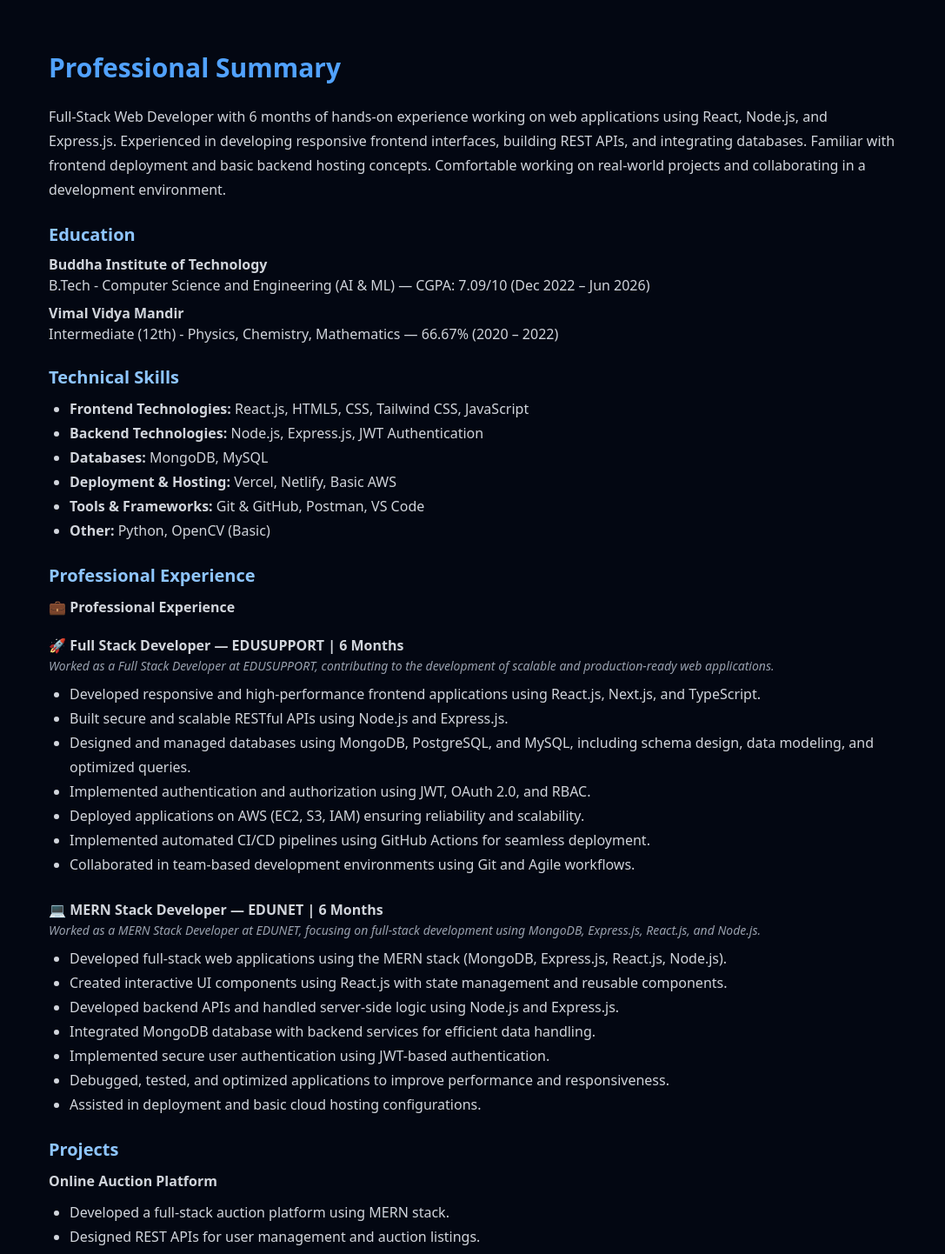
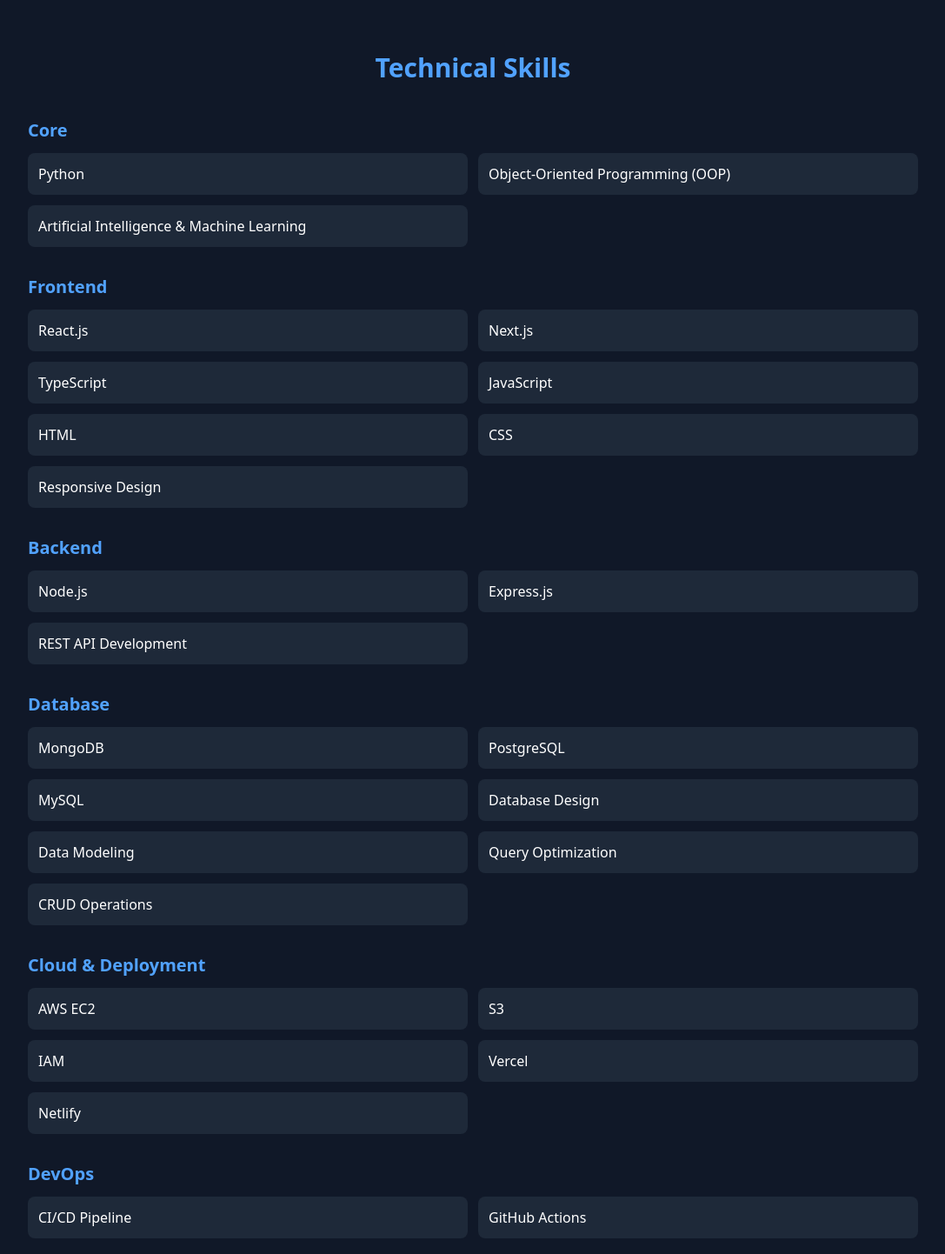
Before and after one commit to vishalgupta9792/Vishal_Portfolio, a React (Vite) app: page / in a window 1280 px wide. Shown: the part 1320-2762 px from the top of the page at 87% size, without its empty margins (96-1183 px from the left). Built offline with nearby package versions, Linux system fonts and the light colour scheme.

Commit message:
Remove Resume component and references

```diff
--- a/src/App.jsx
+++ b/src/App.jsx
@@ -2,7 +2,6 @@
 import Hero from "./assets/Hero";
 import About from "./assets/About";
 import Skills from "./assets/Skills";
-import Resume from "./assets/Resume";
 import Projects from "./assets/Projects";
 import Contact from "./assets/Contact";
 import Footer from "./assets/Footer";
@@ -18,7 +17,6 @@
       <main>
         <Hero />
         <About />
-        <Resume />
         <Skills />
         <Projects />
         <Contact />
--- a/src/assets/Resume.jsx
+++ /dev/null
@@ -1,112 +0,0 @@
-import { motion } from "framer-motion"
-
-export default function Resume() {
-  return (
-    <motion.section id="resume" className="py-20 px-6 max-w-5xl mx-auto bg-transparent"
-      initial={{ opacity: 0, y: 12 }}
-      whileInView={{ opacity: 1, y: 0 }}
-      viewport={{ once: true, amount: 0.2 }}
-      transition={{ duration: 0.6 }}
-    >
-      <h2 className="text-2xl md:text-3xl font-bold text-blue-400 mb-6">Professional Summary</h2>
-
-      <p className="text-gray-300 leading-7 mb-6">
-        Full-Stack Web Developer with 6 months of hands-on experience working on web applications using React, Node.js, and Express.js. Experienced in developing responsive frontend interfaces, building REST APIs, and integrating databases. Familiar with frontend deployment and basic backend hosting concepts. Comfortable working on real-world projects and collaborating in a development environment.
-      </p>
-
-      <h3 className="text-xl font-semibold text-blue-300 mt-6">Education</h3>
-      <div className="text-gray-300 mt-2 leading-6">
-        <p className="font-semibold">Buddha Institute of Technology</p>
-        <p>B.Tech - Computer Science and Engineering (AI & ML) — CGPA: 7.09/10 (Dec 2022 – Jun 2026)</p>
-        <p className="mt-2 font-semibold">Vimal Vidya Mandir</p>
-        <p>Intermediate (12th) - Physics, Chemistry, Mathematics — 66.67% (2020 – 2022)</p>
-      </div>
-
-      <h3 className="text-xl font-semibold text-blue-300 mt-6">Technical Skills</h3>
-      <ul className="text-gray-300 list-disc pl-6 mt-2 leading-7">
-        <li><strong>Frontend Technologies:</strong> React.js, HTML5, CSS, Tailwind CSS, JavaScript</li>
-        <li><strong>Backend Technologies:</strong> Node.js, Express.js, JWT Authentication</li>
-        <li><strong>Databases:</strong> MongoDB, MySQL</li>
-        <li><strong>Deployment & Hosting:</strong> Vercel, Netlify, Basic AWS</li>
-        <li><strong>Tools & Frameworks:</strong> Git & GitHub, Postman, VS Code</li>
-        <li><strong>Other:</strong> Python, OpenCV (Basic)</li>
-      </ul>
-
-      <h3 className="text-xl font-semibold text-blue-300 mt-6">Professional Experience</h3>
-      <div className="text-gray-300 mt-2 leading-7">
-        <div className="mb-4">
-          <p className="font-semibold">💼 Professional Experience</p>
-        </div>
-
-        <div className="mb-6">
-          <p className="font-semibold">🚀 Full Stack Developer — EDUSUPPORT | 6 Months</p>
-          <p className="italic text-sm text-gray-400">Worked as a Full Stack Developer at EDUSUPPORT, contributing to the development of scalable and production-ready web applications.</p>
-          <ul className="list-disc pl-6 mt-2">
-            <li>Developed responsive and high-performance frontend applications using React.js, Next.js, and TypeScript.</li>
-            <li>Built secure and scalable RESTful APIs using Node.js and Express.js.</li>
-            <li>Designed and managed databases using MongoDB, PostgreSQL, and MySQL, including schema design, data modeling, and optimized queries.</li>
-            <li>Implemented authentication and authorization using JWT, OAuth 2.0, and RBAC.</li>
-            <li>Deployed applications on AWS (EC2, S3, IAM) ensuring reliability and scalability.</li>
-            <li>Implemented automated CI/CD pipelines using GitHub Actions for seamless deployment.</li>
-            <li>Collaborated in team-based development environments using Git and Agile workflows.</li>
-          </ul>
-        </div>
-
-        <div className="mb-6">
-          <p className="font-semibold">💻 MERN Stack Developer — EDUNET | 6 Months</p>
-          <p className="italic text-sm text-gray-400">Worked as a MERN Stack Developer at EDUNET, focusing on full-stack development using MongoDB, Express.js, React.js, and Node.js.</p>
-          <ul className="list-disc pl-6 mt-2">
-            <li>Developed full-stack web applications using the MERN stack (MongoDB, Express.js, React.js, Node.js).</li>
-            <li>Created interactive UI components using React.js with state management and reusable components.</li>
-            <li>Developed backend APIs and handled server-side logic using Node.js and Express.js.</li>
-            <li>Integrated MongoDB database with backend services for efficient data handling.</li>
-            <li>Implemented secure user authentication using JWT-based authentication.</li>
-            <li>Debugged, tested, and optimized applications to improve performance and responsiveness.</li>
-            <li>Assisted in deployment and basic cloud hosting configurations.</li>
-          </ul>
-        </div>
-      </div>
-
-      <h3 className="text-xl font-semibold text-blue-300 mt-6">Projects</h3>
-      <div className="text-gray-300 mt-2 leading-7">
-        <p className="font-semibold">Online Auction Platform</p>
-        <ul className="list-disc pl-6 mt-2">
-          <li>Developed a full-stack auction platform using MERN stack.</li>
-          <li>Designed REST APIs for user management and auction listings.</li>
-          <li>Integrated frontend with backend APIs and implemented authentication and authorization.</li>
-        </ul>
-
-        <p className="font-semibold mt-3">Digital Waste Management System</p>
-        <p className="mt-1">React frontend with API integration to enable donation of reusable items and pickup management.</p>
-
-        <p className="font-semibold mt-3">College Website</p>
-        <ul className="list-disc pl-6 mt-2">
-          <li>Contributed to a responsive college website and implemented UI components ensuring cross-device compatibility.</li>
-        </ul>
-
-        <p className="font-semibold mt-3">Eye Gesture Control System (Academic Project)</p>
-        <ul className="list-disc pl-6 mt-2">
-          <li>Built an eye gesture control system using Python and OpenCV for gesture detection and control.</li>
-        </ul>
-      </div>
-
-      <h3 className="text-xl font-semibold text-blue-300 mt-6">Leadership & Extracurricular</h3>
-      <div className="text-gray-300 mt-2 leading-7">
-        <p className="font-semibold">Buddha Institute of Technology</p>
-        <p className="mt-1"><strong>I-TEND Society – AIML & Data Science Branch</strong> — Role: Secretary</p>
-        <ul className="list-disc pl-6 mt-2">
-          <li>Served as Secretary coordinating AI/ML and Data Science workshops, sessions, and student activities.</li>
-          <li>Managed communication, event planning, and team coordination.</li>
-        </ul>
-      </div>
-
-      <h3 className="text-xl font-semibold text-blue-300 mt-6">Achievements & Recognition</h3>
-      <ul className="text-gray-300 list-disc pl-6 mt-2 leading-7">
-        <li>Best Paper Award (2024)</li>
-        <li>TECH YUVA-2024 (Runner Up)</li>
-        <li>Tech-X 2025 (Winner)</li>
-      </ul>
-
-    </motion.section>
-  )
-}
```
